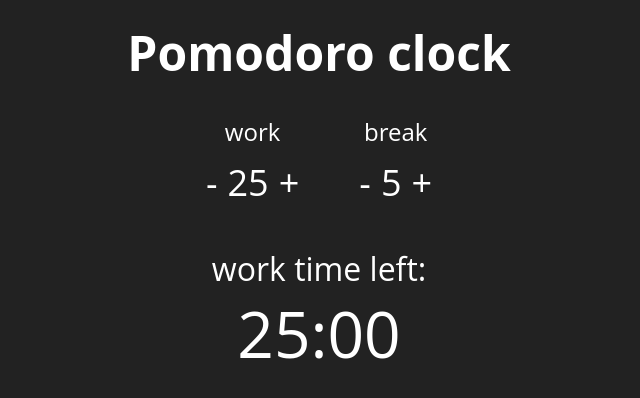
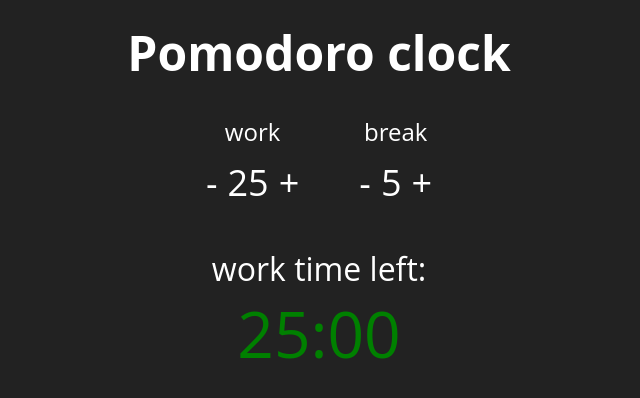
Before and after one commit to dschmaryl/pomodoro-clock, a React (Create React App) app: page / in a window 1280 px wide. Shown: the top 398 px of the page, without its empty margins (321-961 px from the left). Built offline with nearby package versions, Linux system fonts and the light colour scheme.

Commit message:
add color to clock

```diff
--- a/src/components/TimeDisplay.js
+++ b/src/components/TimeDisplay.js
@@ -14,6 +14,7 @@ const DisplayHead = styled.div`
 const DisplayTime = styled.div`
   font-size: 4em;
   cursor: pointer;
+  color: ${props => props.session === 'work' ? 'green' : 'red'}
 `;
 
 export class TimeDisplay extends React.Component {
@@ -112,7 +113,10 @@ export class TimeDisplay extends React.Component {
     return (
       <DisplayDiv>
         <DisplayHead>{this.state.session} time left:</DisplayHead>
-        <DisplayTime onClick={this.timerClick}>
+        <DisplayTime
+          onClick={this.timerClick}
+          session={this.state.session}
+        >
           {minutes}:{seconds}
         </DisplayTime>
       </DisplayDiv>
```
